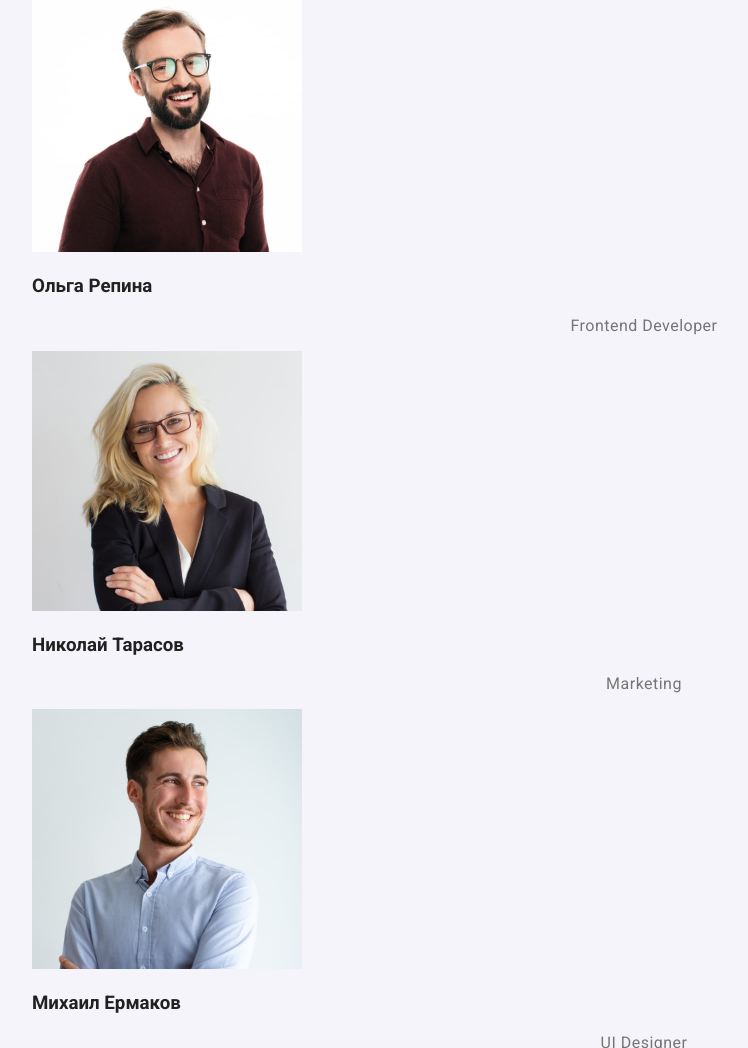
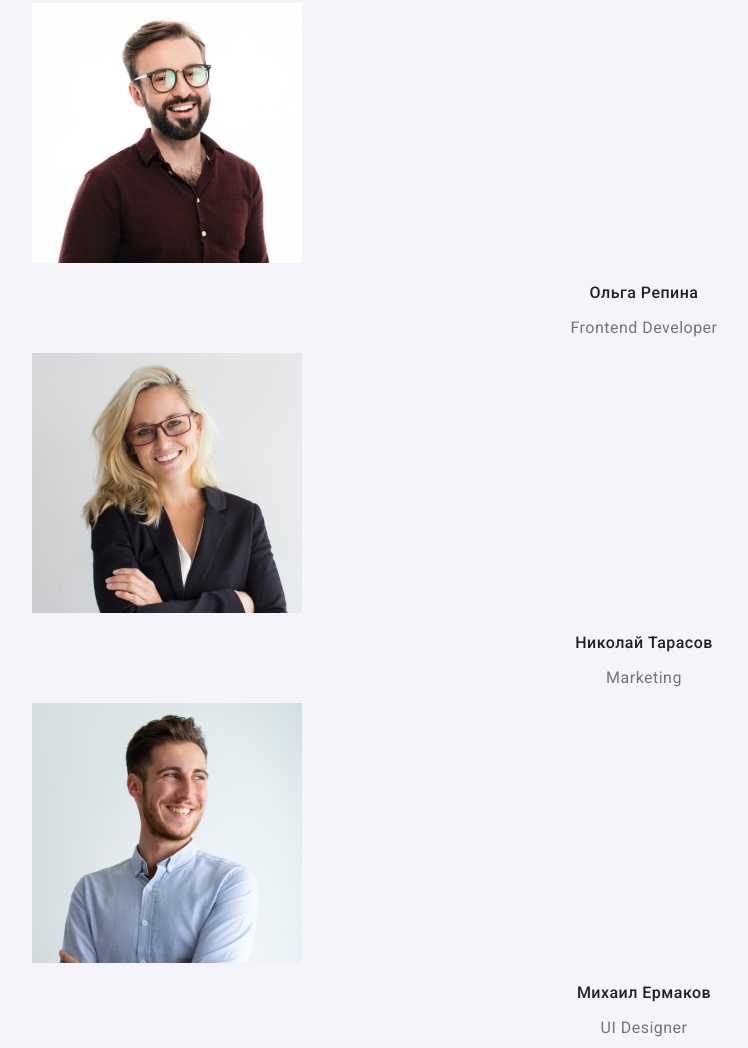
Before and after one commit to MykolaBondar/goit-markup-hw-02, a plain HTML site: page index.html in a window 1280 px wide. Shown: the part 1752-2800 px from the top of the page, without its empty margins (16-764 px from the left). Drawn offline with Linux system fonts and the light colour scheme.

Commit message:
fix mistakes

```diff
--- a/css/styles.css
+++ b/css/styles.css
@@ -81,7 +81,7 @@ body {
   font-family: inherit;
   font-weight: 700;
   font-size: 16px;
-  line-height: 1.88x;
+  line-height: 1.88;
   display: flex;
   align-items: center;
   text-align: center;
--- a/index.html
+++ b/index.html
@@ -89,17 +89,17 @@
             <img src="./images/team1.jpg" alt="Игорь Демьяненко" width="270" height="260" />
           </li>
           <li>
-            <h3 class="title-member">Ольга Репина</h3>
+            <h3 class="member-title">Ольга Репина</h3>
             <p lang="en" class="member-text">Frontend Developer</p>
             <img src="./images/team2.jpg" alt="Ольга Репина" width="270" height="260" />
           </li>
           <li>
-            <h3 class="title-member">Николай Тарасов</h3>
+            <h3 class="member-title">Николай Тарасов</h3>
             <p lang="en" class="member-text">Marketing</p>
             <img src="./images/team3.jpg" alt="Николай Тарасов" width="270" height="260" />
           </li>
           <li>
-            <h3 class="title-member">Михаил Ермаков</h3>
+            <h3 class="member-title">Михаил Ермаков</h3>
             <p lang="en" class="member-text">UI Designer</p>
             <img src="./images/team4.jpg" alt="Михаил Ермаков" width="270" height="260" />
           </li>
```
Also changed, not shown: portfolio.html (+9 -9 lines).
